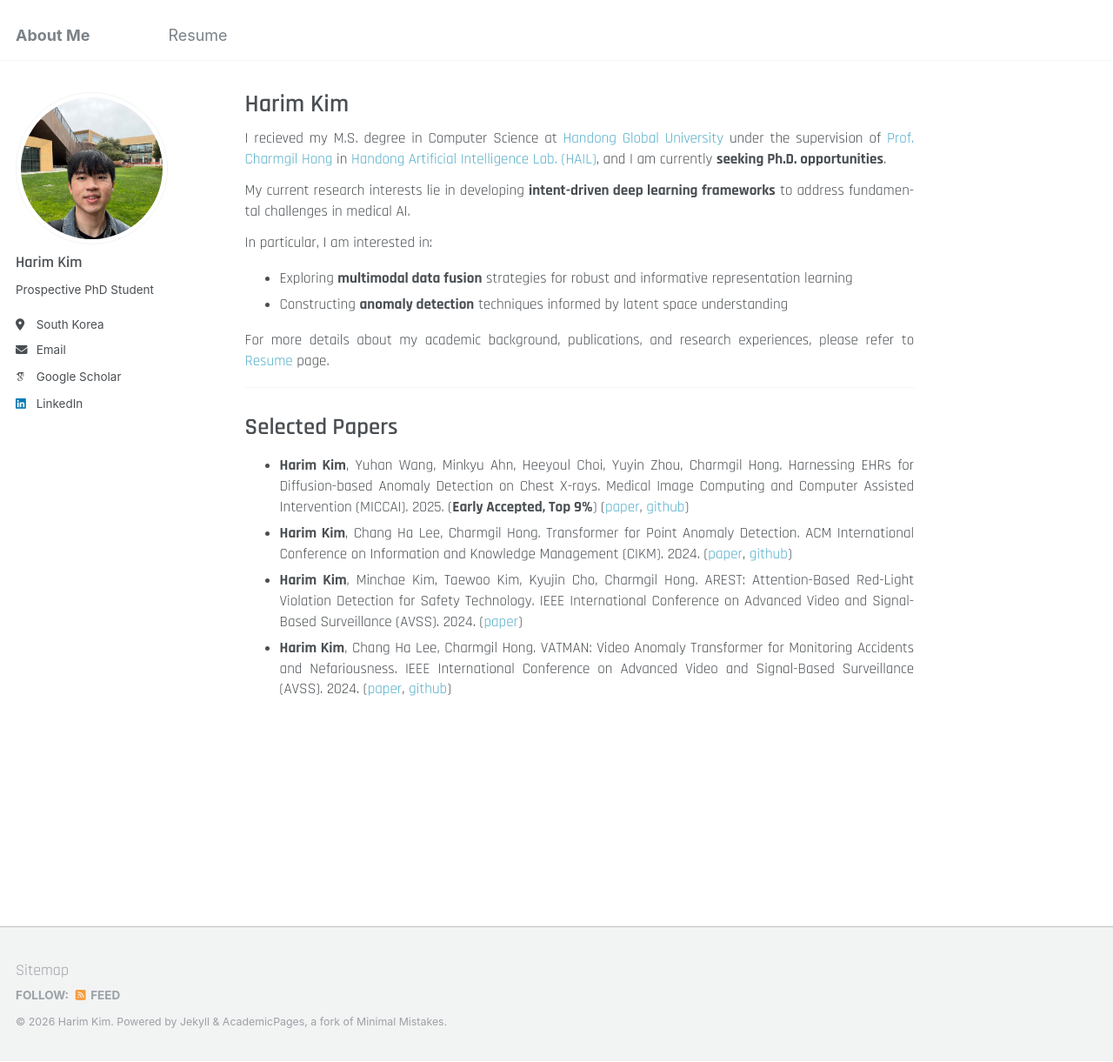
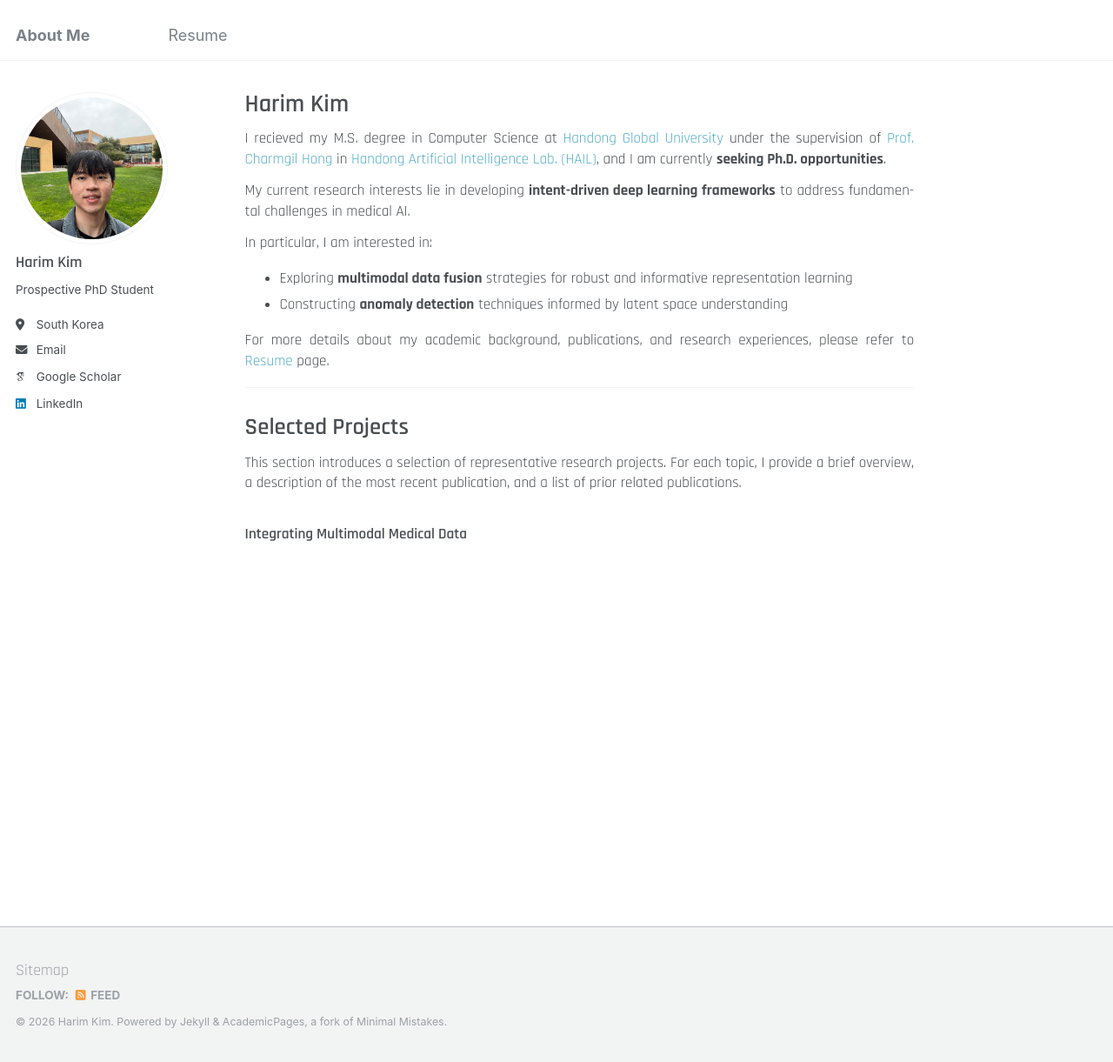
Before and after one commit to hrkim153/hrkim153.github.io, a Jekyll site: the page built from _pages/about.md, in a window 1280 px wide and 1221 px high. Shown: the whole window at 87% size. Built offline with Jekyll 4.4.1, drawn with Linux system fonts in a browser that asks for light colours; some web fonts are replaced.

Commit message:
Update about.md

```diff
--- a/_pages/about.md
+++ b/_pages/about.md
@@ -18,9 +18,18 @@ For more details about my academic background, publications, and research experi
 
 ---
 
-Selected Papers
+Selected Projects
 ======
+
+This section introduces a selection of representative research projects. For each topic, I provide a brief overview, a description of the most recent publication, and a list of prior related publications.
+
+<div class="selected-block"></div>
+
+### Integrating Multimodal Medical Data
+
+<!--
 - **Harim Kim**, Yuhan Wang, Minkyu Ahn, Heeyoul Choi, Yuyin Zhou, Charmgil Hong. Harnessing EHRs for Diffusion-based Anomaly Detection on Chest X-rays. Medical Image Computing and Computer Assisted Intervention (MICCAI). 2025. (**Early Accepted, Top 9%**) ([paper](https://link.springer.com/chapter/10.1007/978-3-032-04947-6_23), [github](https://github.com/nth221/Diff3M))
 - **Harim Kim**, Chang Ha Lee, Charmgil Hong. Transformer for Point Anomaly Detection. ACM International Conference on Information and Knowledge Management (CIKM). 2024. ([paper](https://dl.acm.org/doi/10.1145/3627673.3679859), [github](https://github.com/nth221/TransPAD))
 - **Harim Kim**, Minchae Kim, Taewoo Kim, Kyujin Cho, Charmgil Hong. AREST: Attention-Based Red-Light Violation Detection for Safety Technology. IEEE International Conference on Advanced Video and Signal-Based Surveillance (AVSS). 2024. ([paper](https://ieeexplore.ieee.org/document/10672611))
 - **Harim Kim**, Chang Ha Lee, Charmgil Hong. VATMAN: Video Anomaly Transformer for Monitoring Accidents and Nefariousness. IEEE International Conference on Advanced Video and Signal-Based Surveillance (AVSS). 2024. ([paper](https://ieeexplore.ieee.org/document/10672570), [github](https://github.com/nth221/vatman))
+-->
```
